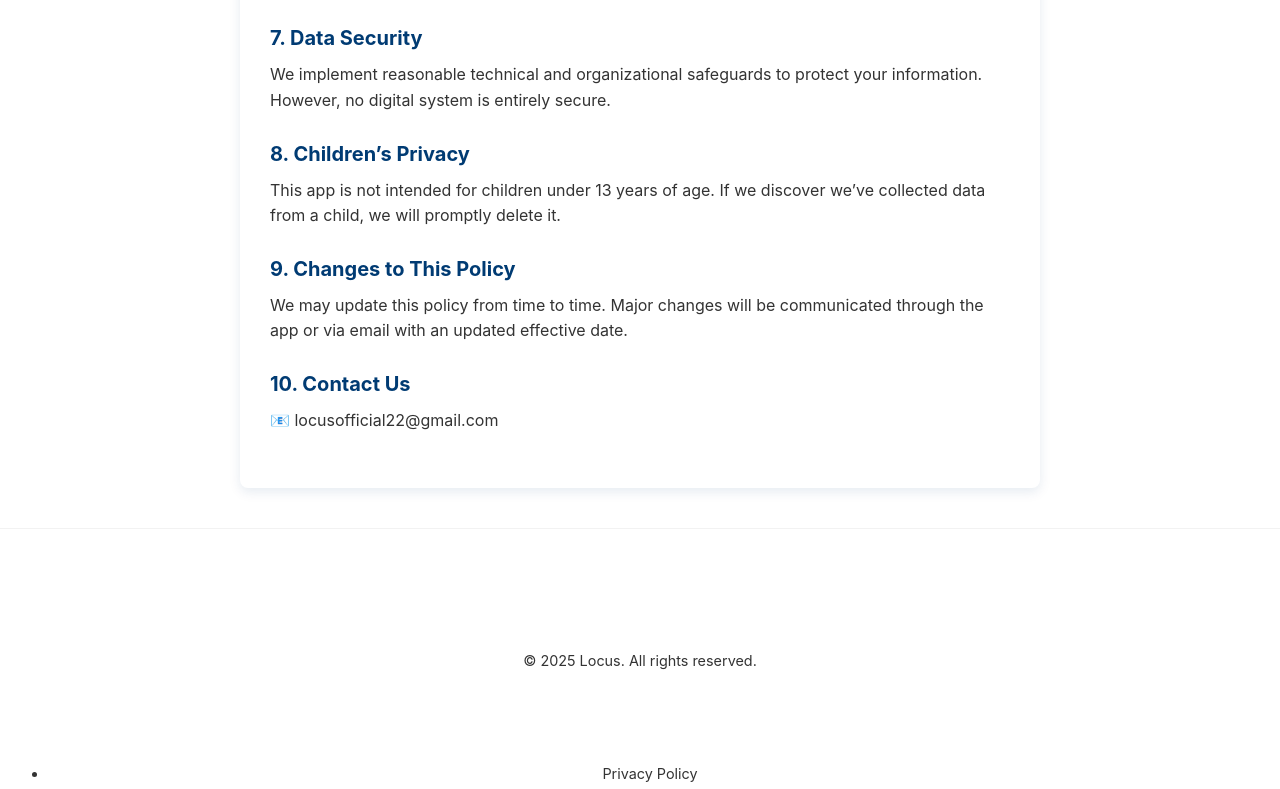
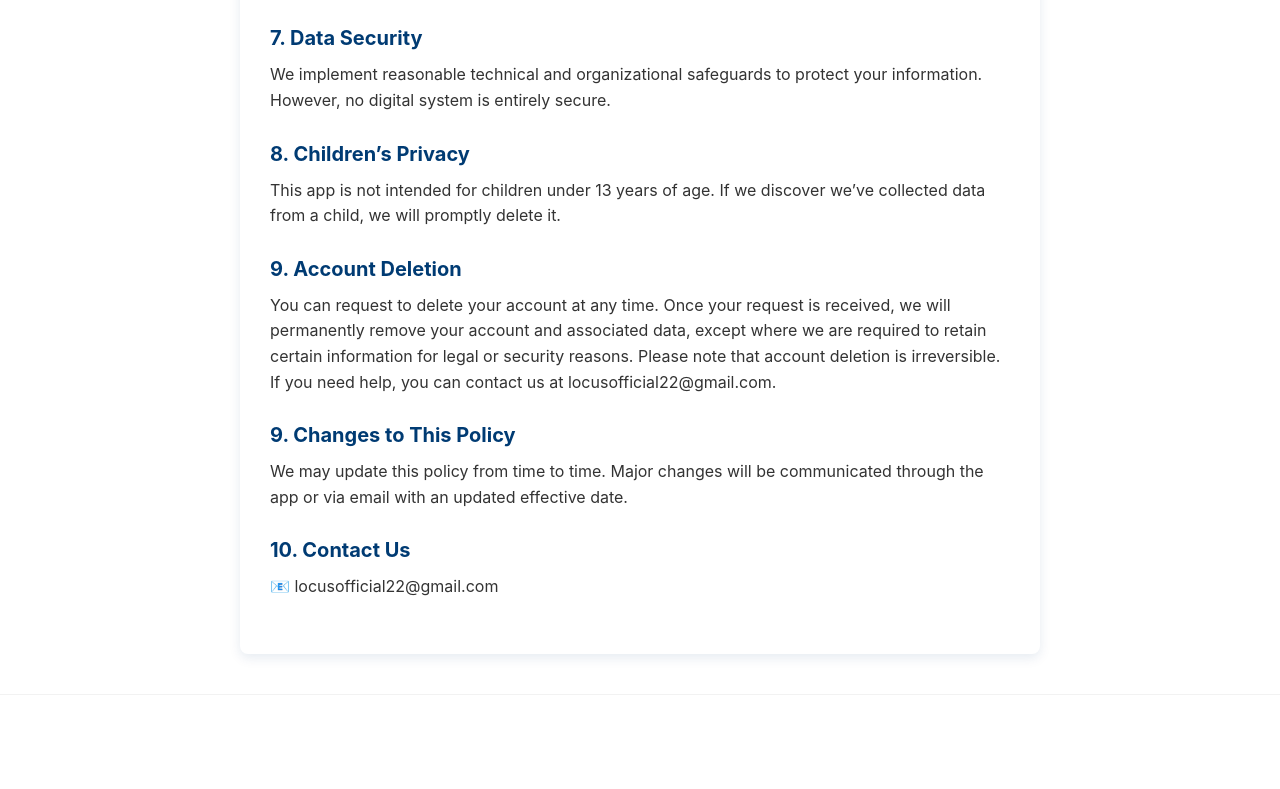
Before and after one commit to four-shadows-in/locus-website-, a React (Vite) app in the folder Locus_Website/: page /privacy in a window 1280 px wide. Shown: the part 1167-1956 px from the top of the page. Built offline with nearby package versions, Linux system fonts and the light colour scheme.

Commit message:
added account deletion in privacy policy, added childabuse.css file

```diff
--- a/Locus_Website/src/main.jsx
+++ b/Locus_Website/src/main.jsx
@@ -28,13 +28,14 @@ const router = createBrowserRouter([
         path: "privacy",
         element: <PrivacyPolicy />,
       },
-       {
+      {
         path: "safety-standards",
         element: <ChildSafetyPolicy />,
       },
     ],
   },
 ]);
+ChildSafetyPolicy;
 
 createRoot(document.getElementById("root")).render(
   <StrictMode>
--- a/Locus_Website/src/pages/PrivacyPolicy.jsx
+++ b/Locus_Website/src/pages/PrivacyPolicy.jsx
@@ -5,7 +5,7 @@ const PrivacyPolicy = () => {
   return (
     <div className="privacy-container">
       <h1 className="privacy-title">Locus – Privacy Policy</h1>
-      <p className="privacy-effective-date">Effective Date: 30-06-2025</p>
+      <p className="privacy-effective-date">Effective Date: 10-07-2025</p>
 
       <section>
         <h2>1. Information We Collect</h2>
@@ -97,6 +97,18 @@ const PrivacyPolicy = () => {
       </section>
 
       <section>
+        <h2>9. Account Deletion</h2>
+        <p>
+          You can request to delete your account at any time. Once your request
+          is received, we will permanently remove your account and associated
+          data, except where we are required to retain certain information for
+          legal or security reasons. Please note that account deletion is
+          irreversible. If you need help, you can contact us at
+          locusofficial22@gmail.com.
+        </p>
+      </section>
+
+      <section>
         <h2>9. Changes to This Policy</h2>
         <p>
           We may update this policy from time to time. Major changes will be
--- /dev/null
+++ b/Locus_Website/src/styles/Footer/childabuse.css
@@ -0,0 +1,51 @@
+.privacy-container {
+  max-width: 800px;
+  margin: 40px auto;
+  padding: 30px;
+  background-color: var(--white);
+  border-radius: 8px;
+  box-shadow: 0 4px 12px rgba(0, 59, 115, 0.1);
+}
+
+.privacy-title {
+  color: var(--primary-blue);
+  text-align: center;
+  font-size: 2rem;
+  margin-bottom: 10px;
+}
+
+.privacy-effective-date {
+  text-align: center;
+  color: var(--dark-gray);
+  font-weight: bold;
+  margin-bottom: 30px;
+}
+
+section {
+  margin-bottom: 24px;
+}
+
+h2 {
+  color: var(--primary-blue);
+  font-size: 1.25rem;
+  margin-bottom: 8px;
+}
+
+ul {
+  padding-left: 20px;
+  list-style-type: disc;
+}
+
+li {
+  margin-bottom: 6px;
+}
+
+p {
+  margin: 8px 0;
+  line-height: 1.6;
+}
+li {
+  display: list-item;
+  margin-bottom: 6px;
+  line-height: 1.6;
+}
```
Also changed, not shown: Locus_Website/src/pages/childabuse.jsx (+33 -9 lines).
